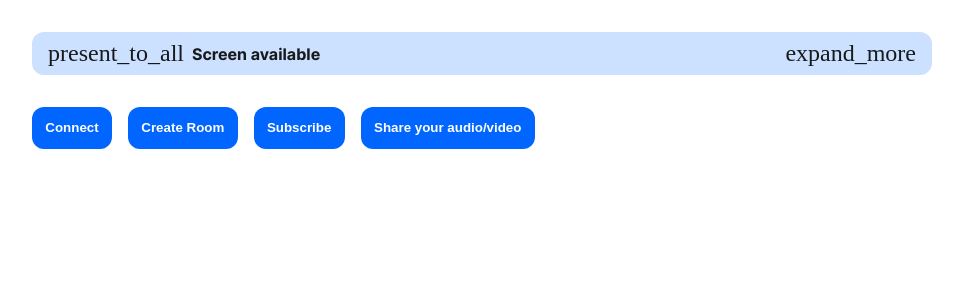
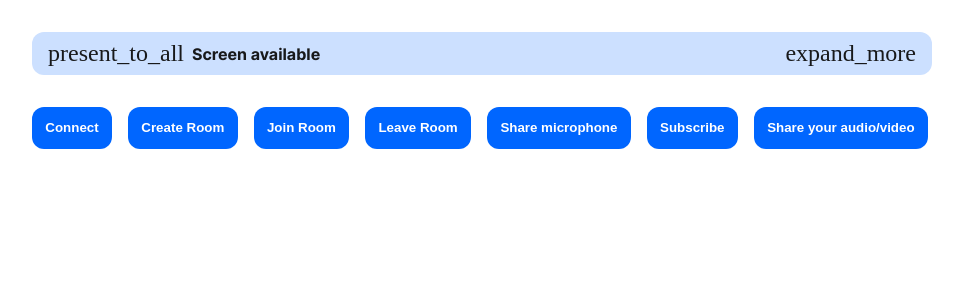
Before and after one commit to arbabf/next-gen-virtual-classroom, a Next.js app in the folder source/frontend/: page /screen in a window 1280 px wide. Shown: the top 300 px of the page, without its empty margins (158-1121 px from the left). Built offline with nearby package versions, Linux system fonts and the light colour scheme; a web font is replaced by a local one.

Commit message:
Mediashare: get more features working Namely, creating, joining, leaving rooms, and sharing (sort of). Should be noted that we don't use actual Rooms and clients yet, just placeholders which will need to be integrated into the code. This is, however, close enough.

```diff
--- a/source/frontend/entities/user/connect.ts
+++ b/source/frontend/entities/user/connect.ts
@@ -1,4 +1,6 @@
-import mediasoup from 'mediasoup-client';
+import { ClientRequest } from 'http';
+import * as mediasoup from 'mediasoup-client';
+import { RtpCapabilities } from 'mediasoup-client/lib/RtpParameters';
 import {v4} from 'uuid';
 
 let bntSub;
@@ -15,7 +17,7 @@ let textSubscribe;
 let localVideo;
 let remoteVideo;
 let remoteStream;
-let device;
+let device: mediasoup.Device;
 let producer;
 let producer2;
 let producerPaused = false;
@@ -34,11 +36,11 @@ let streams = {};
 let callbacks = {};
 let transportCallbacks = {};
 
-let roomId;
-let clientId;
+let currRoomId: number;
+let clientId: number = 400000;
 let producerId_global;
 
-let socket;
+let socket: WebSocket;
 
 /*document.addEventListener("DOMContentLoaded", function() {
     bntCam = document.getElementById('btn_webcam');
@@ -84,7 +86,7 @@ const connect = () => {
         const msg = {
             type: "getRouterRtpCapabilities",
             data: {
-                roomId: document.getElementById("roomId").value,
+                currRoomId: document.getElementById("currRoomId").value,
             }
         }
         const resp = JSON.stringify(msg);
@@ -170,7 +172,7 @@ const onProducerTransportCreated = async (event) => {
         const message = {
             type: 'connectTransport',
             data: {
-                roomId,
+                currRoomId,
                 isProducer: true,
                 transportId: transport.id,
                 dtlsParameters
@@ -188,7 +190,7 @@ const onProducerTransportCreated = async (event) => {
         const message = {
             type: 'produce',
             data: {
-                roomId,
+                currRoomId,
                 clientId,
                 transportId: transport.id,
                 kind,
@@ -241,19 +243,16 @@ const onProducerTransportCreated = async (event) => {
     }
 }
 
-const onRouterCapbabilities = (resp) => {
+const onRouterCapbabilities = (resp: any) => {
     loadDevice(resp.data.rtpCapabilities);
-    bntCam.disabled = false;
-    bntScreen.disabled = false;
-    bntSub.disabled = false;
 }
 
-const onConsumerTransportCreated = async (event, socket) => {
+const onConsumerTransportCreated = async (event: any, socket: WebSocket) => {
     if (event.error){
         console.error('consumer transport create error: ', event.error);
         return;
     }
-
+    console.log(event.data.params);
     const transport = device.createRecvTransport(event.data.params);
     subTransportListen(transport);
 }
@@ -266,7 +265,7 @@ const subTransportListen = async (transport) => {
             data: {
                 transportId: transport.id,
                 dtlsParameters,
-                roomId
+                currRoomId
             }
         }
         console.log('pog');
@@ -286,7 +285,7 @@ const subTransportListen = async (transport) => {
                 /*const msg = {
                     type: "resume",
                     data: {
-                        roomId,
+                        currRoomId,
                         id: consumerIds.get(transport.id),
                         isProducer: false
                     }
@@ -323,7 +322,7 @@ const consume = async (tId) => {
         const video = {
             type: 'consume',
             data: {
-                roomId,
+                currRoomId,
                 clientId,
                 producerId: producers[cId]["video"],
                 transportId: tId,
@@ -334,7 +333,7 @@ const consume = async (tId) => {
         const audio = {
             type: 'consume',
             data: {
-                roomId,
+                currRoomId,
                 clientId,
                 producerId: producers[cId]["audio"],
                 transportId: tId,
@@ -354,7 +353,7 @@ const getAllProducers = async () => {
     const data = {
         type: 'getAllProducers',
         data: {
-            roomId
+            currRoomId
         }
     }
 
@@ -369,7 +368,7 @@ const subscribe = async () => {
             clientId,
             forceTcp: false,
             isProducer: false,
-            roomId
+            currRoomId
         }
     }
 
@@ -437,7 +436,7 @@ const publish = (e) => {
             forceTcp: false,
             rtpCapabilities: device.rtpCapabilities,
             isProducer: true,
-            roomId
+            currRoomId
         }
     }
 
@@ -459,25 +458,27 @@ function createRoom() {
 
 function onRoomCreated(resp) {
     const { roomId } = resp.data
-    //document.getElementById("roomId").value = roomId;
+    currRoomId = roomId
+    console.log("New room id is: " + currRoomId)
+    //document.getElementById("currRoomId").value = currRoomId;
 }
 
 function joinRoom() {
     socket.send(JSON.stringify({
         type: "joinRoom",
         data: {
-            roomId: document.getElementById("roomId").value,
-            clientId: document.getElementById("clientId").value
+            roomId: currRoomId,
+            clientId: clientId
         }
     }))
 
-    roomId = document.getElementById("roomId").value;
-    clientId = document.getElementById("clientId").value;
+    //currRoomId = document.getElementById("currRoomId").value;
+    //clientId = document.getElementById("clientId").value;
 
     const msg = {
         type: "getRouterRtpCapabilities",
         data: {
-            roomId: document.getElementById("roomId").value,
+            roomId: currRoomId
         }
     }
     const resp = JSON.stringify(msg);
@@ -488,7 +489,7 @@ function submitMessage() {
     socket.send(JSON.stringify({
         type: "chat",
         data: {
-            roomId: document.getElementById("roomId").value,
+            currRoomId: document.getElementById("currRoomId").value,
             clientId: document.getElementById("clientId").value,
             message: document.getElementById("chatMsg").value
         }
@@ -513,12 +514,11 @@ function leaveRoom() {
     socket.send(JSON.stringify({
         type: "leaveRoom",
         data: {
-            roomId: document.getElementById("roomId").value,
-            clientId: document.getElementById("clientId").value
+            roomId: currRoomId,
+            clientId: clientId
         }
     }))
-
-    document.getElementById("roomId").value = ""
+    currRoomId = -1
 }
 
 //==============
@@ -527,7 +527,7 @@ function leaveRoom() {
 //
 //==============
 
-const IsJsonString = (str) => {
+const IsJsonString = (str: string) => {
     try {
         JSON.parse(str);
     } catch (error) {
@@ -536,15 +536,15 @@ const IsJsonString = (str) => {
     return true;
 }
 
-const loadDevice = async (routerRtpCapabilities) => {
+const loadDevice = async (routerRtpCapabilities: RtpCapabilities) => {
     try {
         device = new mediasoup.Device();
-    } catch (error) {
+    } catch (error: any) {
+        console.log(error.name)
         if (error.name == 'UnsupportedError') {
             console.log('browser not supported!');
         }
     }
-
     await device.load({routerRtpCapabilities});
 }
 let stream;
@@ -573,6 +573,11 @@ const getUserMedias = async (transport, isWebcam) => {
     return stream;
 }
 
+async function getMicrophone(){
+    const audio = await navigator.mediaDevices.getUserMedia({audio: true})
+    return new MediaStream([audio.getTracks()[0]]);
+}
+
 async function getScreenShareWithMicrophone(){
     const stream = await navigator.mediaDevices.getDisplayMedia({video: true, audio: true});
     const audio = await navigator.mediaDevices.getUserMedia({audio: true});
@@ -581,5 +586,5 @@ async function getScreenShareWithMicrophone(){
 
 // We'll be needing these, probably.
 // Remove as required.
-export { connect, onSubConnected, onProducerTransportCreated, onRouterCapbabilities, onConsumerTransportCreated, subTransportListen, createRoom, joinRoom, submitMessage,
-        leaveRoom, consume, getAllProducers, subscribe, onSubscribed, publish, IsJsonString, loadDevice, getUserMedias, getScreenShareWithMicrophone }
+export { connect, subTransportListen, createRoom, joinRoom, submitMessage, leaveRoom, consume, getAllProducers,
+        subscribe, publish, loadDevice, getUserMedias, getScreenShareWithMicrophone, getMicrophone }
--- a/source/frontend/pages/screen.tsx
+++ b/source/frontend/pages/screen.tsx
@@ -5,7 +5,7 @@ import styles from '../styles/pages/Home.module.css';
 import ScreenContainer from '../components/screen/screencontainer/ScreenContainer';
 import ButtonSet from '../components/common/buttonset/buttonset';
 import Button from '../components/common/button/button';
-import { connect, getScreenShareWithMicrophone, subscribe, createRoom } from '../entities/user/connect';
+import { connect, getScreenShareWithMicrophone, subscribe, createRoom, joinRoom, leaveRoom, getMicrophone } from '../entities/user/connect';
 
 const Home: NextPage = () => {
 	return (
@@ -25,6 +25,15 @@ const Home: NextPage = () => {
 					<Button onClick={createRoom}>
 							<span>{'Create Room'}</span>
 					</Button>
+					<Button onClick={joinRoom}>
+							<span>{'Join Room'}</span>
+					</Button>
+					<Button onClick={leaveRoom}>
+							<span>{'Leave Room'}</span>
+					</Button>
+					<Button onClick={getMicrophone}>
+							<span>{'Share microphone'}</span>
+					</Button>
 					<Button onClick={subscribe}>
 							<span>{'Subscribe'}</span>
 					</Button>
```
Also changed, not shown: 1 other file (tests, documents, lock files or other folders).
